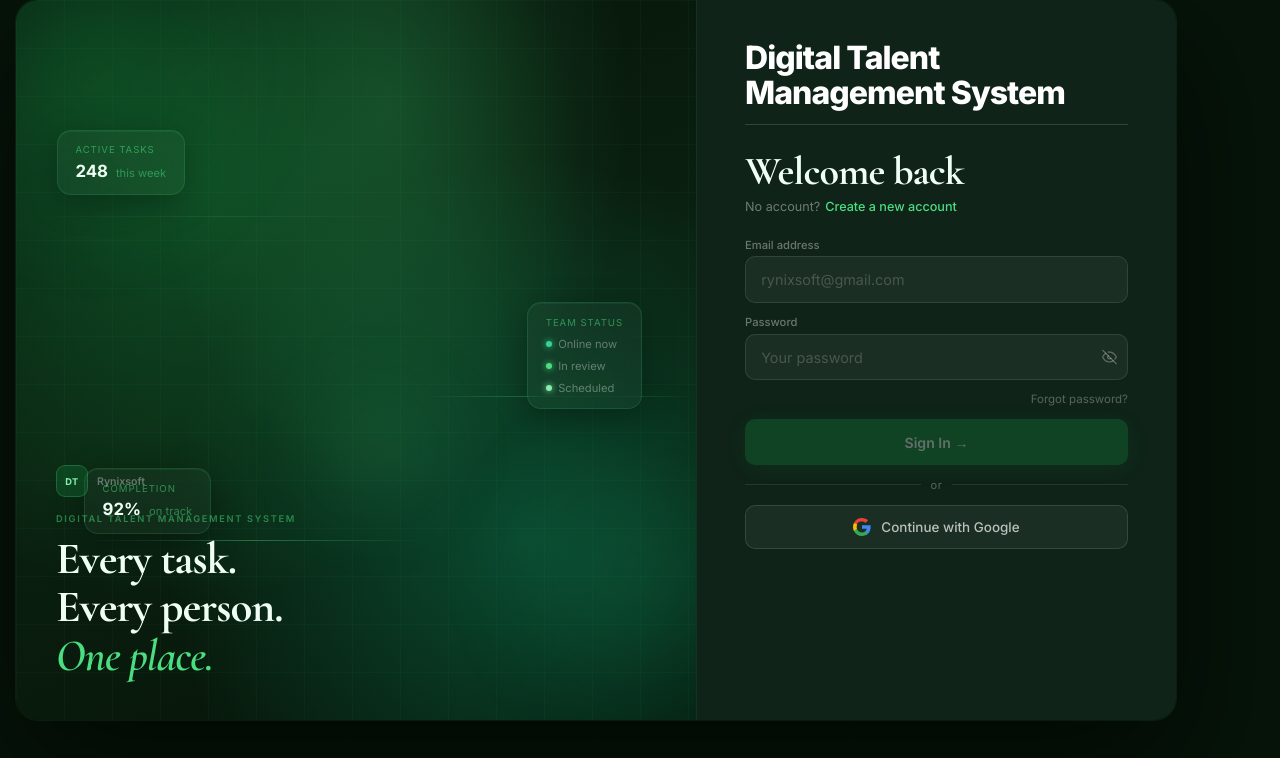
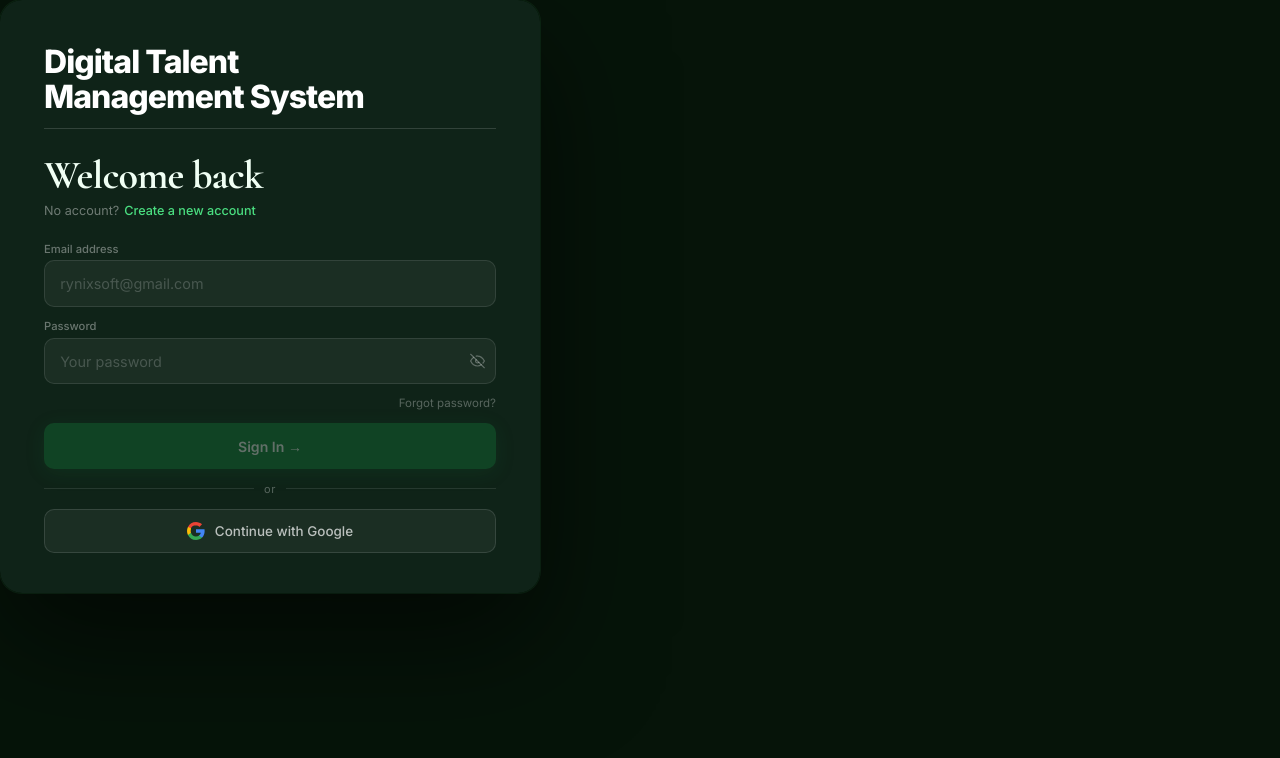
Before and after one commit to ranjithkannan46/Digital-Talent-Management-System, a React (Vite) app in the folder frontend/: page / in a window 1280 px wide. Shown: the top 758 px of the page. Built offline with nearby package versions, Linux system fonts and the light colour scheme.

Commit message:
started sprint 3

```diff
--- a/frontend/src/pages/Auth.jsx
+++ b/frontend/src/pages/Auth.jsx
@@ -2,7 +2,7 @@ import { useState, useEffect, useRef } from "react";
 import { useNavigate } from "react-router-dom";
 import axios from "axios";
 import { auth, provider, signInWithPopup } from "../firebase";
-import "../styles/Auth.css";
+import "../styles/auth.css";
 
 const GoogleIcon = () => (
   <svg width="18" height="18" viewBox="0 0 18 18" fill="none">
--- a/frontend/src/pages/Register.jsx
+++ b/frontend/src/pages/Register.jsx
@@ -28,7 +28,7 @@ const Register = () => {
 
       <div className="auth-card">
         <div className="auth-card__header">
-          <span className="auth-card__badge">NEW PLAYER</span>
+          <span className="auth-card__badge">NEW USER</span>
           <h1 className="auth-card__title">Create Account</h1>
           <p className="auth-card__sub">Join the talent arena. Build your legacy.</p>
         </div>
@@ -41,7 +41,7 @@ const Register = () => {
           )}
 
           <div className="field-group">
-            <label htmlFor="name" className="field-label">Player Name</label>
+            <label htmlFor="name" className="field-label">User Name</label>
             <input
               id="name"
               name="name"
@@ -111,7 +111,7 @@ const Register = () => {
 
         <p className="auth-card__footer">
           Already registered?{" "}
-          <Link to="/login" className="auth-link">Enter the game</Link>
+          <Link to="/login" className="auth-link">Enter the Page</Link>
         </p>
       </div>
     </div>
--- a/frontend/src/styles/Auth.css
+++ b/frontend/src/styles/Auth.css
@@ -1,4 +1,4 @@
-body { background:#061409; min-height:100vh; display:flex; align-items:center; justify-content:center; padding:1rem; }
+body { background:#061409; min-height:100vh; display:flex; align-items:center; justify-content:center; }
 
 .toast { position:fixed; top:1.5rem; left:50%; transform:translateX(-50%); z-index:9999; display:flex; align-items:center; gap:.65rem; padding:.85rem 1.4rem; background:#0a2a10; border:1px solid rgba(74,222,128,.3); border-radius:12px; font-size:.83rem; font-weight:500; color:#86efac; box-shadow:0 8px 32px rgba(0,0,0,.5); animation:toastIn .35s cubic-bezier(.22,1,.36,1) both; white-space:nowrap; }
 .toast-icon { width:20px; height:20px; background:rgba(74,222,128,.15); border-radius:50%; display:grid; place-items:center; font-size:.7rem; }
@@ -39,10 +39,10 @@ body { background:#061409; min-height:100vh; display:flex; align-items:center; j
 .modal-btn { background:#4f46e5; border:none; border-radius:8px; padding:.6rem 1.4rem; color:#fff; font-family:'Inter',sans-serif; font-size:.82rem; font-weight:600; cursor:pointer; display:flex; align-items:center; gap:.4rem; transition:all 180ms; box-shadow:0 3px 12px rgba(21,128,61,.3); }
 .modal-btn:hover { background:#4338ca; transform:translateY(-1px); }
 
-.wrap { display:grid; grid-template-columns:1fr 480px; width:100%; max-width:1160px; min-height:720px; border-radius:22px; overflow:hidden; box-shadow:0 0 0 1px rgba(74,222,128,.08), 0 48px 120px rgba(0,0,0,.6); animation:rise .55s cubic-bezier(.22,1,.36,1) both; }
+.wrap { width:100%; max-width:540px; min-height:auto; border-radius:22px; overflow:hidden; box-shadow:0 0 0 1px rgba(74,222,128,.08), 0 48px 120px rgba(0,0,0,.6); animation:rise .55s cubic-bezier(.22,1,.36,1) both; }
 @keyframes rise { from{opacity:0;transform:translateY(24px)} to{opacity:1;transform:translateY(0)} }
 
-.left { position:relative; overflow:hidden; background:#061409; }
+.left { display:none; }
 .left-bg { position:absolute; inset:0; background: radial-gradient(ellipse at 25% 25%, rgba(21,128,61,0.5), transparent 55%), radial-gradient(ellipse at 75% 75%, rgba(16,185,129,0.3), transparent 50%), radial-gradient(ellipse at 55% 15%, rgba(74,222,128,0.2), transparent 45%), linear-gradient(160deg, #061409 0%, #0a2010 50%, #061409 100%); animation:gradShift 10s ease-in-out infinite alternate; }
 @keyframes gradShift { 0%{filter:hue-rotate(0deg) brightness(1)} 50%{filter:hue-rotate(12deg) brightness(1.08)} 100%{filter:hue-rotate(-8deg) brightness(.96)} }
 .left-grid { position:absolute; inset:0; background-image:linear-gradient(rgba(74,222,128,.04) 1px,transparent 1px),linear-gradient(90deg,rgba(74,222,128,.04) 1px,transparent 1px); background-size:48px 48px; pointer-events:none; }
@@ -85,7 +85,7 @@ body { background:#061409; min-height:100vh; display:flex; align-items:center; j
 .left-title { font-family:'Cormorant Garamond',serif;font-size:2.8rem;font-weight:700;color:#f0fff4;line-height:1.08;letter-spacing:-.02em; }
 .left-title em { font-style:italic;color:#4ade80; }
 
-.right { background:#0f2318; display:flex; flex-direction:column; justify-content:flex-start; padding:2.25rem 3rem 2.5rem; border-left:1px solid rgba(74,222,128,.08); overflow-y:auto; }
+.right { background:#0f2318; display:flex; flex-direction:column; justify-content:flex-start; padding:2.5rem 2.75rem; border-radius:22px; overflow-y:auto; }
 .r-title { font-family:'Cormorant Garamond',serif;font-size:2.5rem;font-weight:700;color:#f0fff4;line-height:1.1;letter-spacing:-.02em;margin-bottom:.35rem; }
 .r-sub { font-size:.79rem;color:rgba(255,255,255,.4);margin-bottom:1.5rem;display:flex;align-items:center;gap:5px; }
 .r-sub button { background:none;border:none;font-family:inherit;font-size:inherit;color:#4ade80;cursor:pointer;padding:0;font-weight:500;transition:color 150ms; }
--- a/frontend/src/styles/Dashboard.css
+++ b/frontend/src/styles/Dashboard.css
@@ -1,4 +1,4 @@
-.dash { animation: pgIn .3s ease both; }
+.dash { animation: pgIn .3s ease both; padding-top: 180px;}
 @keyframes pgIn { from { opacity:0; transform:translateY(10px); } to { opacity:1; transform:translateY(0); } }
 
 .hero { position:relative; border-radius:14px; overflow:hidden; height:200px; margin-bottom:1.5rem; display:flex; align-items:flex-end; }
```
Also changed, not shown: frontend/src/pages/Login.jsx (+2 -7 lines).
